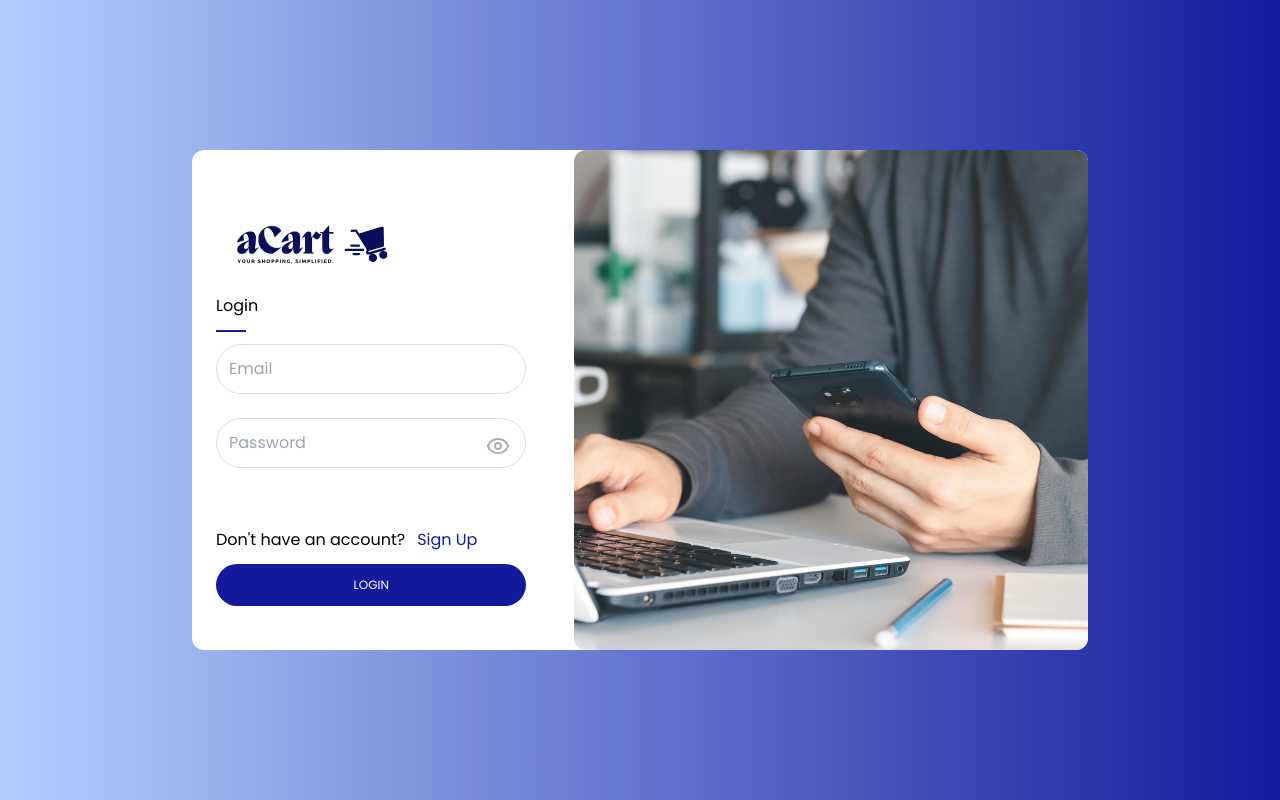
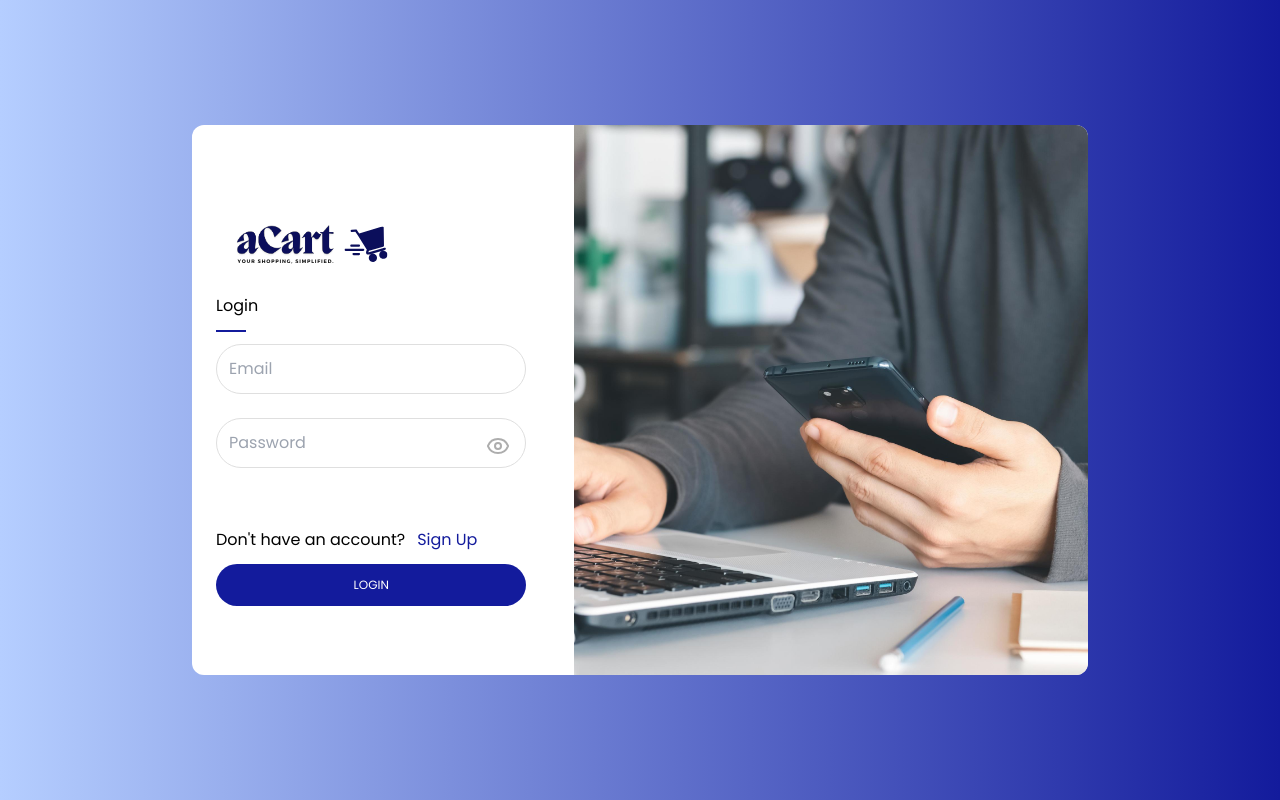
Before and after one commit to arman2766/aCart, a React (Vite) app: page /login in a window 1280 px wide. Built offline with nearby package versions, Linux system fonts and the light colour scheme.

Commit message:
fix : Responsiveness product card , footer and auth images

```diff
--- a/src/components/category/category.scss
+++ b/src/components/category/category.scss
@@ -33,3 +33,13 @@
     }
   }
 }
+
+@media only screen and (max-width: 600px) {
+  .category-container {
+    padding: 12px 24px;
+
+    .category-list {
+      grid-template-columns: 1fr 1fr;
+    }
+  }
+}
--- a/src/components/footer/footer.scss
+++ b/src/components/footer/footer.scss
@@ -41,3 +41,15 @@
     }
   }
 }
+
+@media only screen and (max-width: 600px) {
+  .footer-container {
+    padding: 24px;
+    align-items: flex-start;
+    .footer-list-item li {
+      display: grid;
+      grid-template-columns: 1fr;
+      gap: 32px;
+    }
+  }
+}
--- a/src/components/heroSection/sliderHeroSection.scss
+++ b/src/components/heroSection/sliderHeroSection.scss
@@ -69,3 +69,21 @@ button.next-button {
 .dot.active {
   background: $primary600;
 }
+
+@media only screen and (max-width: 600px) {
+  .slide .content {
+    left: 0;
+  }
+  .slide .content h1 {
+    font-size: 31px;
+    font-weight: 600;
+    line-height: 41px;
+  }
+  .slide .content p {
+    font-size: 14px;
+  }
+  button.next-button,
+  button.prev-button {
+    display: none;
+  }
+}
--- a/src/components/productCard/productCard.scss
+++ b/src/components/productCard/productCard.scss
@@ -91,3 +91,10 @@ hr {
     }
   }
 }
+
+@media only screen and (max-width: 600px) {
+  .product-card-container {
+    grid-template-columns: 1fr;
+    padding: 12px 24px;
+  }
+}
--- a/src/components/topNavBar/topNavBar.scss
+++ b/src/components/topNavBar/topNavBar.scss
@@ -21,3 +21,9 @@
   font-size: 14px;
   line-height: 16px;
 }
+
+@media only screen and (max-width: 600px) {
+  .top-navbar-container {
+    display: none;
+  }
+}
--- a/src/pages/registration/Login.jsx
+++ b/src/pages/registration/Login.jsx
@@ -3,7 +3,6 @@ import { collection, onSnapshot, query, where } from "firebase/firestore";
 import { Eye, EyeOff } from "lucide-react";
 import { useState } from "react";
 import { Link, useNavigate } from "react-router-dom";
-import LoginImg from "../../assets/images/jpg/login-img.jpg";
 import Logo from "../../assets/images/svg/aCart-Logo.svg";
 import ConfirmModalBox from "../../components/confirmModalBox/ConfirmModalBox";
 import CustomButton from "../../components/customButton/CustomButton";
@@ -133,8 +132,8 @@ const Login = () => {
               />
             </form>
           </div>
-          <div className="img">
-            <img src={LoginImg} alt="" />
+          <div className="auth-image">
+            {/* <img src={LoginImg} alt="" /> */}
           </div>
         </div>
       </div>
--- a/src/pages/registration/SignUp.jsx
+++ b/src/pages/registration/SignUp.jsx
@@ -3,7 +3,6 @@ import { addDoc, collection, Timestamp } from "firebase/firestore";
 import { Eye, EyeOff } from "lucide-react";
 import { useState } from "react";
 import { Link, useNavigate } from "react-router-dom";
-import SignUpImg from "../../assets/images/jpg/login-img.jpg";
 import Logo from "../../assets/images/svg/aCart-Logo.svg";
 import ConfirmModalBox from "../../components/confirmModalBox/ConfirmModalBox";
 import CustomButton from "../../components/customButton/CustomButton";
@@ -146,9 +145,7 @@ const SignUp = () => {
               />
             </form>
           </div>
-          <div className="img">
-            <img src={SignUpImg} alt="" />
-          </div>
+          <div className="auth-image"></div>
         </div>
       </div>
     </>
--- a/src/pages/registration/login.scss
+++ b/src/pages/registration/login.scss
@@ -8,7 +8,16 @@
     gap: 24px;
     justify-content: space-between;
     align-items: center;
-
+    .auth-image {
+      background: url("../../assets/images/jpg/login-img.jpg");
+      min-height: 550px;
+      height: 100%;
+      width: inherit;
+      background-repeat: no-repeat;
+      background-position: center;
+      background-size: cover;
+      border-radius: 0px 12px 12px 0px;
+    }
     // background: rgba(255, 255, 255, 0.05);
     // backdrop-filter: blur(200px);
     // border: 1px solid #f8f8f833;
```
